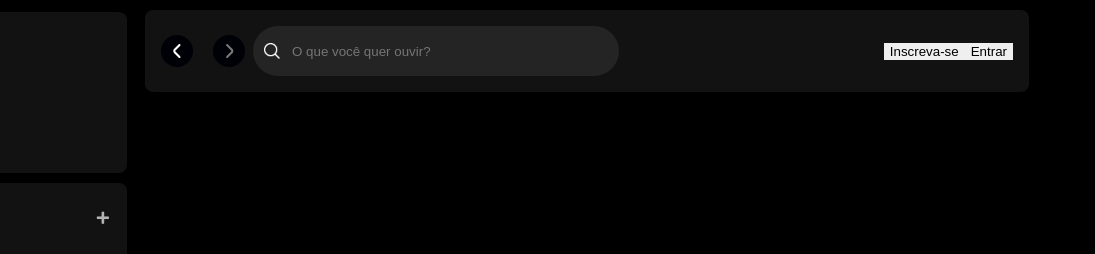
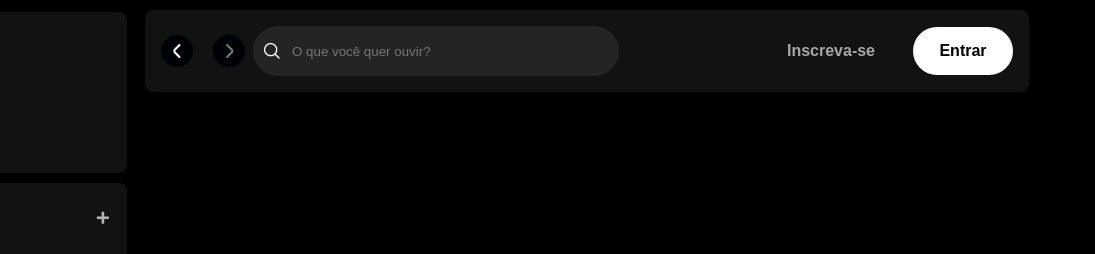
Before and after one commit to isadoragil/spotify-imersao-alura, a plain HTML site: page index.html in a window 1280 px wide. Shown: the top 254 px of the page, 185-1280 px from the left. Drawn offline with Linux system fonts and the light colour scheme.

Commit message:
Imersão Alura Dia 3 Pt 4

```diff
--- a/src/styles/main-content.css
+++ b/src/styles/main-content.css
@@ -71,3 +71,21 @@
     white-space: nowrap;
     outline: none;
 }
+
+.header__login .subscribe {
+    margin-right: 32px;
+    font-size: 16px;
+    font-weight: 700;
+    color: var(--color-6);
+    background-color: transparent;
+}
+
+.header__login .login {
+    width: 100px;
+    height: 48px;
+    color: var(--color-2);
+    background-color: var(--color-1);
+    font-size: 16px;
+    font-weight: 700;
+    border-radius: 40px;
+}
--- a/src/styles/vars.css
+++ b/src/styles/vars.css
@@ -8,6 +8,7 @@
     --color-3: #121212;
     --color-4: #b3b3b3;
     --color-5: #878787;
+    --color-6: #a7a7a7;
     --bg-icon: #131313;
     --bg-arrow-color: rgba(0,0,07);
     --bg-search: #242424;
```
